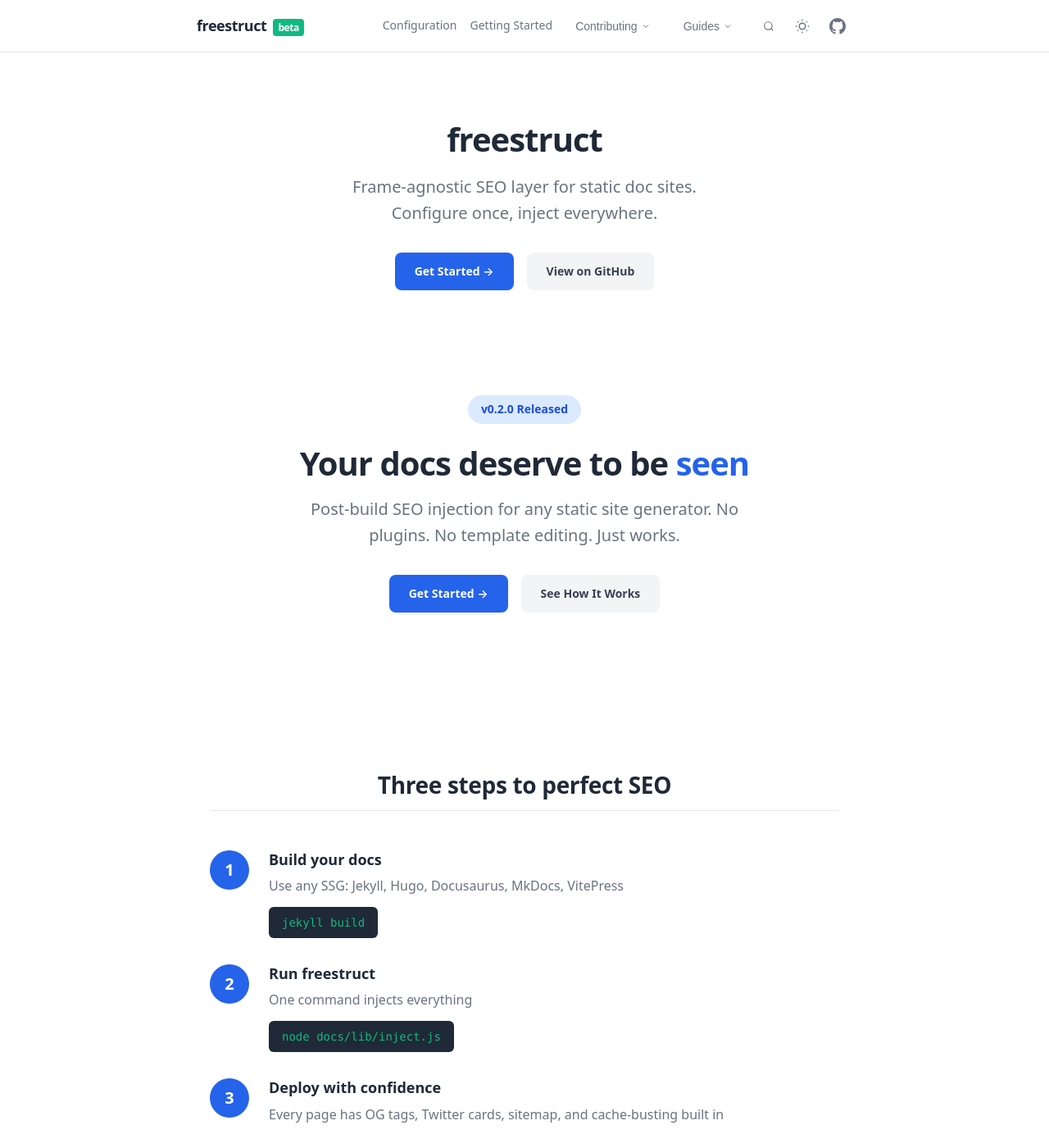
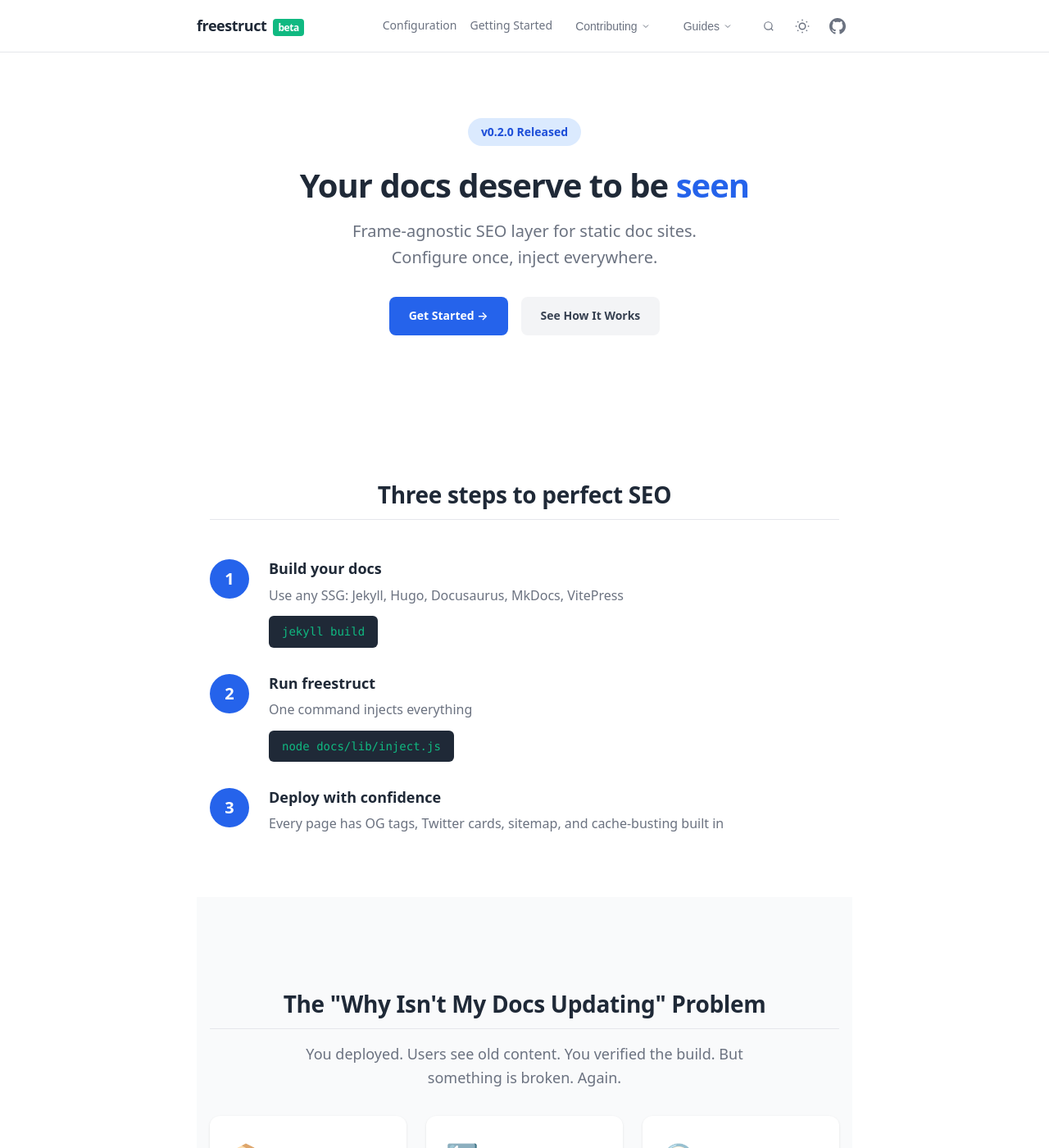
Before and after one commit to dhaupin/freestruct, a Jekyll site: the page built from docs/index.md, in a window 1280 px wide and 1400 px high. Shown: the whole window at 82% size. Built offline with Jekyll 4.4.1, drawn with Linux system fonts in a browser that asks for light colours.

Commit message:
Fix duplicate hero: layout provides hero, remove inline hero from index.md
- Removed custom .hero div from index.md (home layout already has it)
- Updated home.html layout with version badge and consistent design
- Moved hero styles to layout so they apply globally

```diff
--- a/docs/_layouts/home.html
+++ b/docs/_layouts/home.html
@@ -3,16 +3,88 @@ layout: default
 ---
 
 <div class="home-hero">
-  <h1>{{ page.title }}</h1>
+  <div class="hero-badge">v0.2.0 Released</div>
+  <h1>Your docs deserve to be <em>seen</em></h1>
   {% if page.description %}
-  <p>{{ page.description }}</p>
+  <p class="hero-sub">{{ page.description }}</p>
   {% endif %}
   <div class="hero-actions">
     <a href="{{ '/getting-started' | relative_url }}" class="btn btn-primary">Get Started →</a>
-    <a href="https://github.com/dhaupin/freestruct" class="btn btn-secondary">View on GitHub</a>
+    <a href="#how-it-works" class="btn btn-secondary">See How It Works</a>
   </div>
 </div>
 
 <section class="home-content">
   {{ content }}
 </section>
+
+<style>
+.home-hero {
+  text-align: center;
+  padding: 3rem 1rem 2rem;
+}
+
+.hero-badge {
+  display: inline-block;
+  background: #dbeafe;
+  color: #1d4ed8;
+  padding: 0.375rem 1rem;
+  border-radius: 9999px;
+  font-size: 0.875rem;
+  font-weight: 600;
+  margin-bottom: 1.5rem;
+}
+
+.home-hero h1 {
+  font-size: 2.5rem;
+  font-weight: 800;
+  margin-bottom: 1rem;
+  line-height: 1.2;
+}
+
+.home-hero h1 em {
+  color: #2563eb;
+  font-style: normal;
+}
+
+.hero-sub {
+  font-size: 1.25rem;
+  color: #6b7280;
+  max-width: 600px;
+  margin: 0 auto 2rem;
+}
+
+.hero-actions {
+  display: flex;
+  gap: 1rem;
+  justify-content: center;
+  flex-wrap: wrap;
+}
+
+.btn {
+  display: inline-block;
+  padding: 0.75rem 1.5rem;
+  border-radius: 0.5rem;
+  font-weight: 600;
+  text-decoration: none;
+  transition: all 0.2s;
+}
+
+.btn-primary {
+  background: #2563eb;
+  color: white;
+}
+
+.btn-primary:hover {
+  background: #1d4ed8;
+}
+
+.btn-secondary {
+  background: #f3f4f6;
+  color: #374151;
+}
+
+.btn-secondary:hover {
+  background: #e5e7eb;
+}
+</style>
--- a/docs/index.md
+++ b/docs/index.md
@@ -3,17 +3,6 @@ layout: home
 title: freestruct
 description: Frame-agnostic SEO layer for static doc sites. Configure once, inject everywhere.
 ---
-
-<div class="hero">
-  <div class="hero-badge">v0.2.0 Released</div>
-  <h1>Your docs deserve to be <em>seen</em></h1>
-  <p class="hero-sub">Post-build SEO injection for any static site generator. No plugins. No template editing. Just works.</p>
-
-  <div class="hero-actions">
-    <a href="/getting-started" class="btn btn-primary">Get Started →</a>
-    <a href="#how-it-works" class="btn btn-secondary">See How It Works</a>
-  </div>
-</div>
 
 <div class="how-it-works" id="how-it-works">
   <h2>Three steps to perfect SEO</h2>
```
